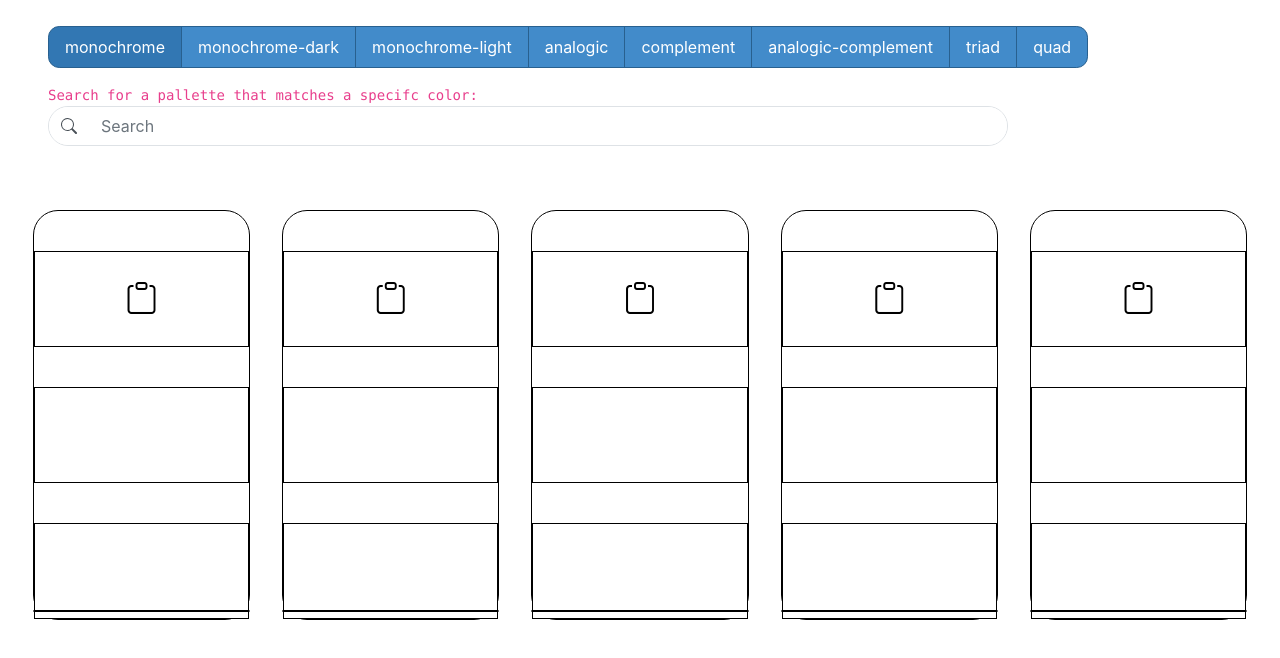
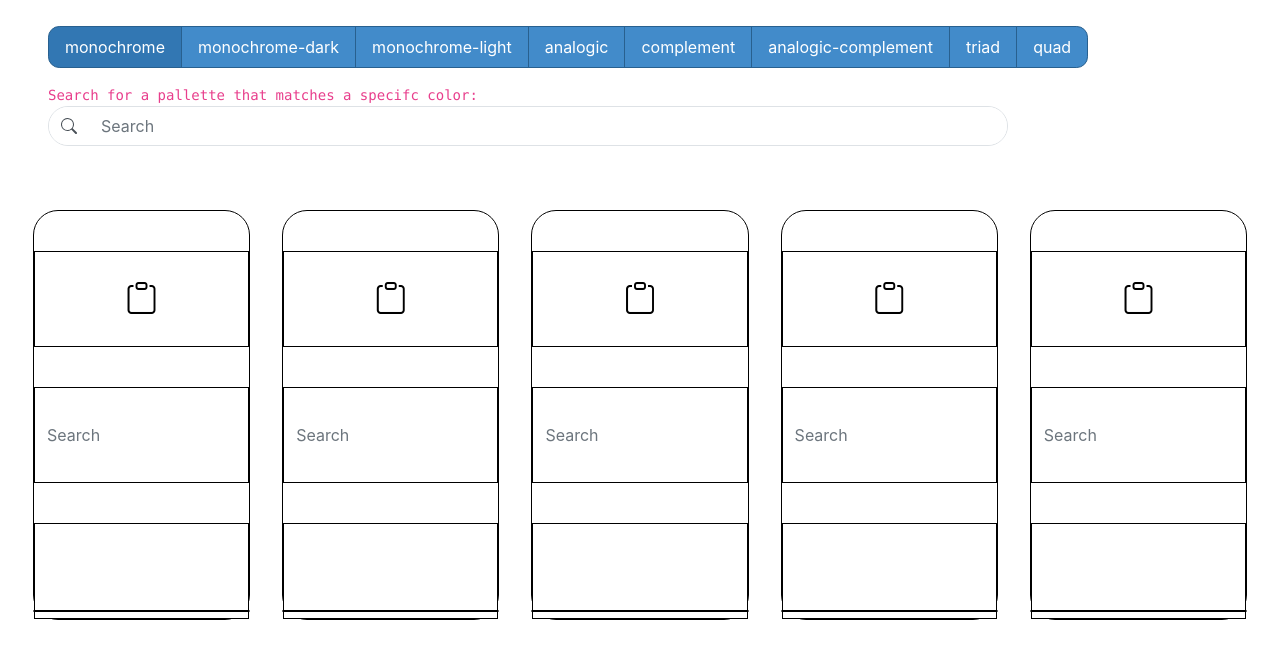
Before and after one commit to tmchuynh/Color-Palette-Generator, a website: page index.html in a window 1280 px wide. Shown: the part 422-1080 px from the top of the page. Drawn offline with nearby package versions, Linux system fonts and the light colour scheme; no server answers.

Commit message:
Change hex color displayed

```diff
--- a/index.html
+++ b/index.html
@@ -8,7 +8,10 @@
     <meta name="viewport"
         content="width=device-width, user-scalable=no, initial-scale=1.0, maximum-scale=1.0, minimum-scale=1.0">
     <link rel='stylesheet' href='https://cdn.jsdelivr.net/npm/bootstrap@4.6.1/dist/css/bootstrap.min.css'>
-    <link rel="stylesheet" href="https://cdnjs.cloudflare.com/ajax/libs/bootstrap-icons/1.10.2/font/bootstrap-icons.min.css" integrity="sha512-YFENbnqHbCRmJt5d+9lHimyEMt8LKSNTMLSaHjvsclnZGICeY/0KYEeiHwD1Ux4Tcao0h60tdcMv+0GljvWyHg==" crossorigin="anonymous" referrerpolicy="no-referrer" />
+    <link rel="stylesheet"
+        href="https://cdnjs.cloudflare.com/ajax/libs/bootstrap-icons/1.10.2/font/bootstrap-icons.min.css"
+        integrity="sha512-YFENbnqHbCRmJt5d+9lHimyEMt8LKSNTMLSaHjvsclnZGICeY/0KYEeiHwD1Ux4Tcao0h60tdcMv+0GljvWyHg=="
+        crossorigin="anonymous" referrerpolicy="no-referrer" />
     <link rel="stylesheet" href="public/css/main.css">
 </head>
 
@@ -62,11 +65,11 @@
 
     <div class="alert alert-secondary" role="alert">
         INVALID INPUT! Please input a HEX color without #
-      </div>
+    </div>
 
-      <div class="search-bar-text">
+    <div class="search-bar-text">
         <code>Search for a pallette that matches a specifc color: </code>
-      </div>
+    </div>
     <div class="input-group mb-3 rounded-pill overflow-hidden border">
         <span class="input-group-text bg-white border-0 pe-1" id="basic-addon1">
             <svg xmlns="http://www.w3.org/2000/svg" width="16" height="16" fill="currentColor" class="bi bi-search"
@@ -75,18 +78,19 @@
                     d="M11.742 10.344a6.5 6.5 0 1 0-1.397 1.398h-.001c.03.04.062.078.098.115l3.85 3.85a1 1 0 0 0 1.415-1.414l-3.85-3.85a1.007 1.007 0 0 0-.115-.1zM12 6.5a5.5 5.5 0 1 1-11 0 5.5 5.5 0 0 1 11 0z" />
             </svg>
         </span>
-        <input type="search" class="form-control hide-focus border-0" placeholder="Search" aria-label="Username"
+        <input type="search" class="form-control searchColor hide-focus border-0" placeholder="Search" aria-label="color"
             aria-describedby="basic-addon1">
     </div>
 
     <div class="container-fluid text-center colors">
         <div class="row palette">
             <div class="col color1">
-                <div class="row">
+                <div class="row colorText">
                     <i onclick="copyText(this)" class="bi bi-clipboard"></i>
                 </div>
                 <div class="row">
-
+                    <input onclick="changeColors(this)" type="search" class="form-control hide-focus changeColor border-0" placeholder="Search"
+                        aria-label="changeColor" aria-describedby="basic-addon2">
                 </div>
                 <div class="row">
 
@@ -97,7 +101,8 @@
                     <i onclick="copyText(this)" class="bi bi-clipboard"></i>
                 </div>
                 <div class="row">
-
+                    <input onclick="changeColors(this)" type="search" class="form-control hide-focus changeColor border-0" placeholder="Search"
+                    aria-label="changeColor" aria-describedby="basic-addon2">
                 </div>
                 <div class="row">
 
@@ -108,7 +113,8 @@
                     <i onclick="copyText(this)" class="bi bi-clipboard"></i>
                 </div>
                 <div class="row">
-
+                    <input onclick="changeColors(this)" type="search" class="form-control hide-focus changeColor border-0" placeholder="Search"
+                    aria-label="changeColor" aria-describedby="basic-addon2">
                 </div>
                 <div class="row">
 
@@ -119,7 +125,8 @@
                     <i onclick="copyText(this)" class="bi bi-clipboard"></i>
                 </div>
                 <div class="row">
-
+                    <input onclick="changeColors(this)" type="search" class="form-control hide-focus changeColor border-0" placeholder="Search"
+                    aria-label="changeColor" aria-describedby="basic-addon2">
                 </div>
                 <div class="row">
 
@@ -130,7 +137,8 @@
                     <i onclick="copyText(this)" class="bi bi-clipboard"></i>
                 </div>
                 <div class="row">
-
+                    <input onclick="changeColors(this)" type="search" class="form-control hide-focus changeColor border-0" placeholder="Search"
+                    aria-label="changeColor" aria-describedby="basic-addon2">
                 </div>
                 <div class="row">
 
--- a/public/js/colors.js
+++ b/public/js/colors.js
@@ -1,7 +1,8 @@
 colors = document.querySelectorAll(".palette .col");
 colorsName = document.querySelectorAll(".colorName .col");
 mode = document.querySelectorAll(".stv-radio-button");
-input = document.querySelector(".form-control");
+input = document.querySelector(".searchColor");
+colorText = document.querySelectorAll(".copied-color");
 const inputValue = "";
 var letterNumber = /^[0-9a-zA-Z]+$/;
 alert = document.querySelector(".alert");
@@ -29,6 +30,31 @@ function getColors(hex) {
         }
         addColorDetails();
     });
+}
+
+function changeColors(e) {
+    var color;
+    console.log(colorText);
+    container = e.parentNode.parentNode;
+    e.oninput = function() {
+        console.log(this.value);
+    }
+    e.addEventListener("keydown", function(e) {
+        if (e.which == 13 && this.value.length == 6) {
+            console.log("Enter");
+            color = this.value;
+            console.log(color);
+            container.style.backgroundColor = "#" +color;
+            replaceColor(this, color);
+        }
+    })
+}
+
+function replaceColor(value, color) {
+    classes = value.parentNode.parentNode.classList.value.split(" ");
+    number = classes[1].split("color");
+    value.parentNode.parentNode.firstChild.nextElementSibling.firstChild.parentNode.innerText = "#" + color;
+    colorsName[number[1] -1 ].innerHTML = "#" + color;
 }
 
 function copyText(e) {
@@ -65,7 +91,6 @@ function addColorDetails() {
         p.innerHTML = color;
         div.appendChild(p);
     }
-
 }
 
 $(document).ready(function () {
@@ -105,6 +130,5 @@ $(document).ready(function () {
                 alert.style.display = "none";
             }, 2500);
         }
-
     }
 })
--- a/public/scss/main.scss
+++ b/public/scss/main.scss
@@ -113,6 +113,10 @@ i {
                     margin-bottom: 0;
                 }
             }
+
+            .changeColor {
+                height: 100%;
+            }
         }
     }
 
```
Also changed, not shown: public/css/main.css.
